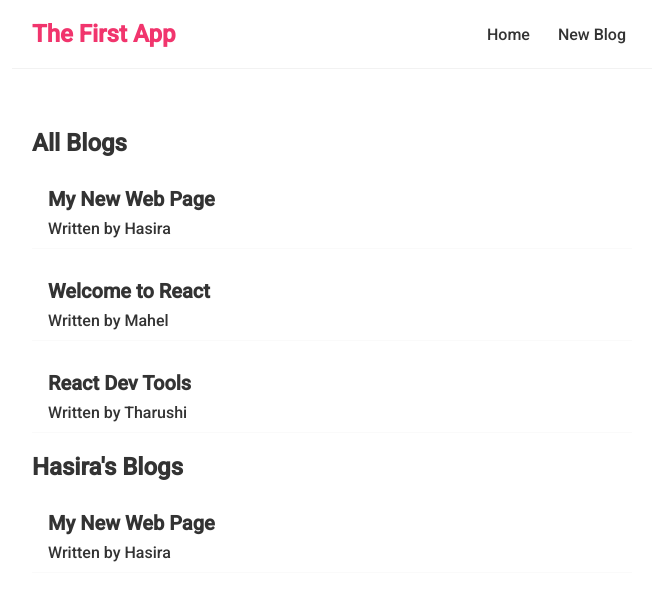
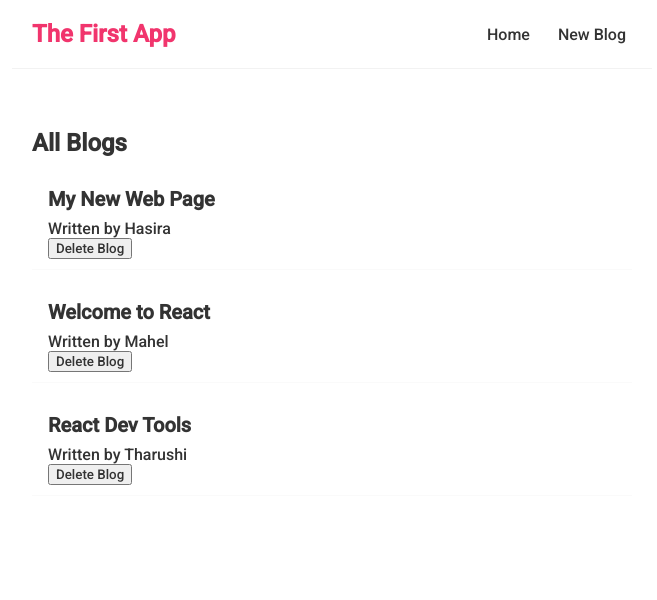
Before and after one commit to hasira09/ReactBasics, a React (Create React App) app in the folder firstapp/: page / in a window 1280 px wide. Shown: the top 600 px of the page, without its empty margins (308-965 px from the left). Built offline with nearby package versions, Linux system fonts and the light colour scheme.

Commit message:
Functions as Props

```diff
--- a/firstapp/src/BlogList.js
+++ b/firstapp/src/BlogList.js
@@ -1,4 +1,4 @@
-const BlogList = ({ blogs, title }) => {
+const BlogList = ({ blogs, title, handleDelete }) => {
 
     return (
         <div className="blog-list">
@@ -7,6 +7,7 @@
                 <div className="blog-preview" key={blog.id}>
                     <h2>{ blog.title }</h2>
                     <p>Written by { blog.author}</p>
+                    <button onClick={() => handleDelete(blog.id)}>Delete Blog</button>
                 </div>
             ))}
         </div>
--- a/firstapp/src/Home.js
+++ b/firstapp/src/Home.js
@@ -8,10 +8,14 @@
         { title: 'React Dev Tools', body: 'lorem ipsum...', author: 'Tharushi', id: 3}
     ]);
 
+    const handleDelete = (id) => {
+        const newBlogs = blogs.filter(blog => blog.id !== id);
+        setBlogs(newBlogs);
+    }
+
     return (
         <div className="home">
-            <BlogList blogs={blogs} title="All Blogs" />
-            <BlogList blogs={blogs.filter((blog) => blog.author === 'Hasira')} title="Hasira's Blogs" />
+            <BlogList blogs={blogs} title="All Blogs" handleDelete={handleDelete} />
         </div>
     );
 }
```
